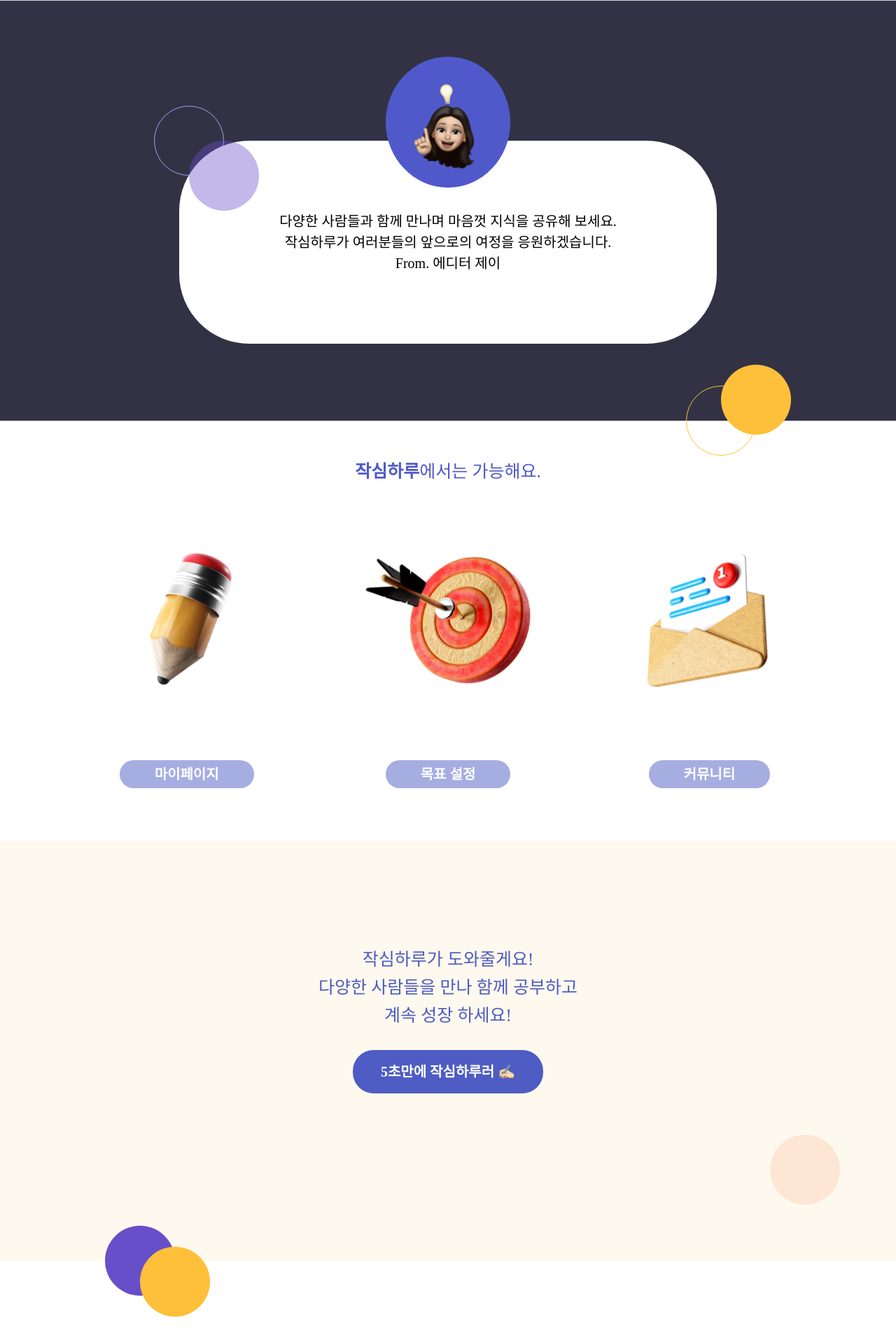
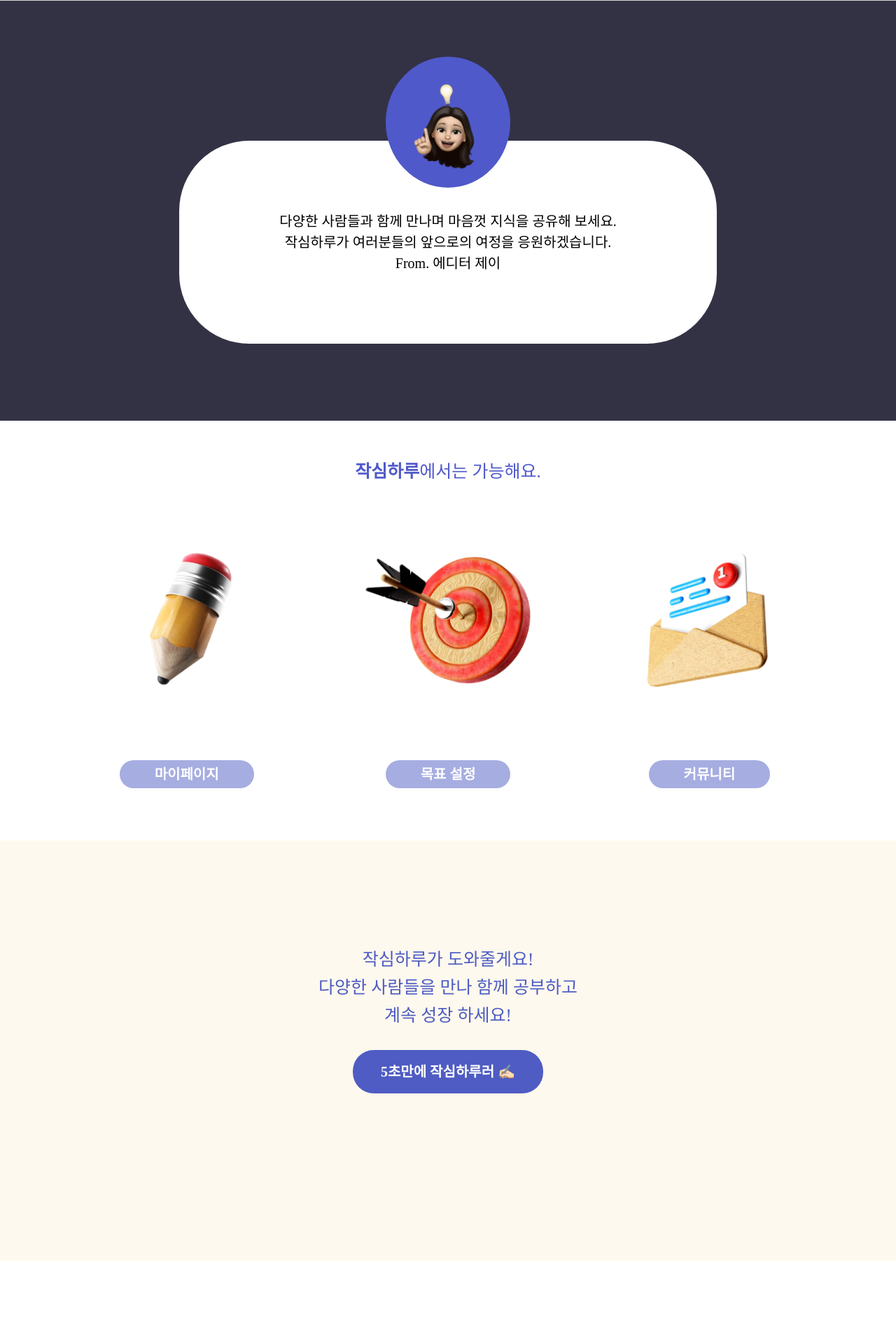
Before and after one commit to mandeukJeong/jaksim-front, a React (Create React App) app in the folder jaksim/: page / in a window 1280 px wide. Shown: the part 646-2566 px from the top of the page at 70% size. After the commit the page ends 2447 px from the top, so only its background shows below. Built offline with nearby package versions, Linux system fonts and the light colour scheme.

Commit message:
fix: Circle Component 삭제

```diff
--- a/jaksim/src/pages/main/HomePage.js
+++ b/jaksim/src/pages/main/HomePage.js
@@ -139,41 +139,12 @@
   }
 `;
 
-const Circle = styled.div`
-  width: 100px;
-  height: 100px;
-  border-radius: 50%;
-  position: absolute;
-  background-color: ${(props) => props.color};
-  top: ${(props) => props.top};
-  bottom: ${(props) => props.bottom};
-  left: ${(props) => props.left};
-  right: ${(props) => props.right};
-  border: ${(props) => (props.border ? `1px solid ${props.border}` : '')};
-  z-index: ${(props) => props.index};
-`;
-
-const DesignWrap = styled.div`
-  width: 100%;
-  height: 150px;
-  background-color: white;
-`;
-
 const HomePage = () => {
   return (
     <MainWrap>
       <HeaderComponent />
       <IconWrap />
       <IntroduceWrap>
-        <Circle color="#FEC03A" right="150px" bottom="-20px" />
-        <Circle border="#FEC03A" right="200px" bottom="-50px" />
-        <Circle border="#AD9AF5" left="220px" top="150px" />
-        <Circle
-          color="rgba(104, 79, 202, 0.4)"
-          left="270px"
-          top="200px"
-          index="1"
-        />
         <img src={JayImg} alt="Jay" />
         <IntroduceTextWrap>
           <p>
@@ -219,11 +190,7 @@
           계속 성장 하세요!
         </p>
         <Link to="/register">5초만에 작심하루러 ✍🏻</Link>
-        <Circle color="#FFD4BD80" right="80px" bottom="80px" />
-        <Circle color="#684FCA" left="150px" bottom="-50px" />
-        <Circle color="#FEC03A" left="200px" bottom="-80px" />
       </JoinWrap>
-      <DesignWrap />
     </MainWrap>
   );
 };
```
